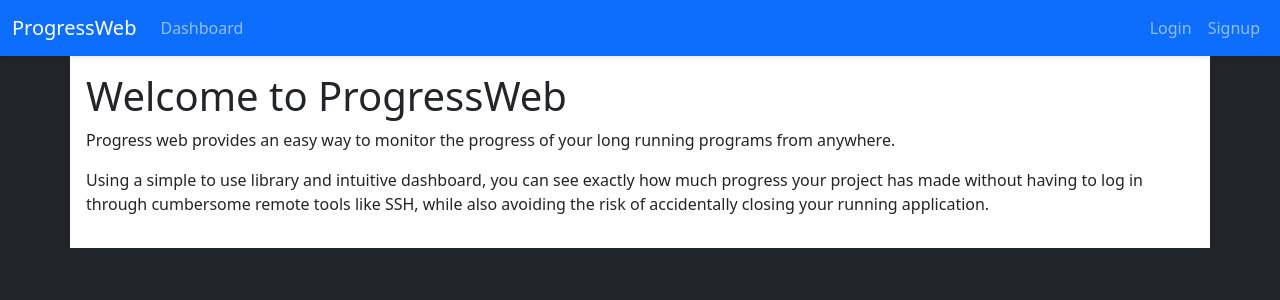
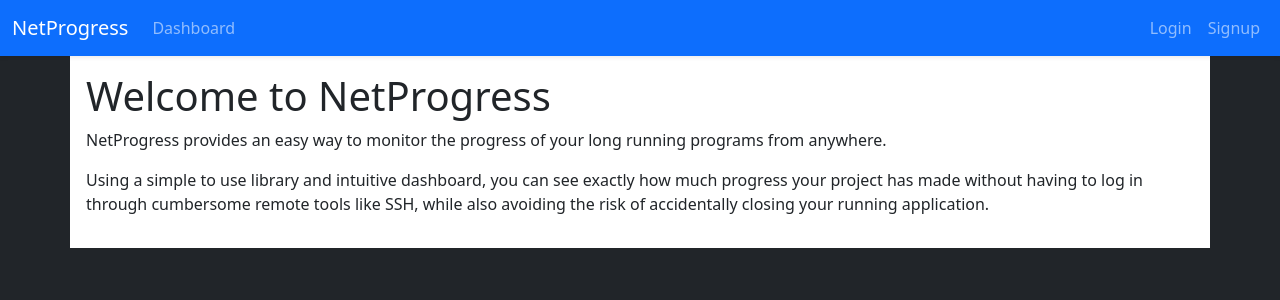
Before and after one commit to the-Bruce/NetProgress, a Django app: page / in a window 1280 px wide. Shown: the top 300 px of the page. Run offline with Django 3.2, Linux system fonts and the light colour scheme; some libraries are stand-ins or nearby versions.

Commit message:
Rrrrrrebrand!

```diff
--- a/website/progress/templates/base.html
+++ b/website/progress/templates/base.html
@@ -37,8 +37,8 @@
                 </ul>
             {% endif %}
             {% block body %}
-                <h1>Welcome to ProgressWeb</h1>
-                <p>Progress web provides an easy way to monitor the progress of your long running programs from anywhere.</p>
+                <h1>Welcome to NetProgress</h1>
+                <p>NetProgress provides an easy way to monitor the progress of your long running programs from anywhere.</p>
                 <p>Using a simple to use library and intuitive dashboard, you can see exactly how much progress your
                     project has made without having to log in through cumbersome remote tools like SSH,
                     while also avoiding the risk of accidentally closing your running application.</p>
--- a/website/progress/templates/menu.html
+++ b/website/progress/templates/menu.html
@@ -1,7 +1,7 @@
 {% load static %}
 <nav class="navbar navbar-expand-md navbar-dark bg-primary shadow-sm">
     <div class="container-fluid">
-        <a class="navbar-brand" href="{% url "homepage" %}">ProgressWeb</a>
+        <a class="navbar-brand" href="{% url "homepage" %}">NetProgress</a>
         <button class="navbar-toggler" type="button" data-bs-toggle="collapse" data-bs-target="#navbarSupportedContent"
                 aria-controls="navbarSupportedContent" aria-expanded="false" aria-label="Toggle navigation">
             <span class="navbar-toggler-icon"></span>
```
